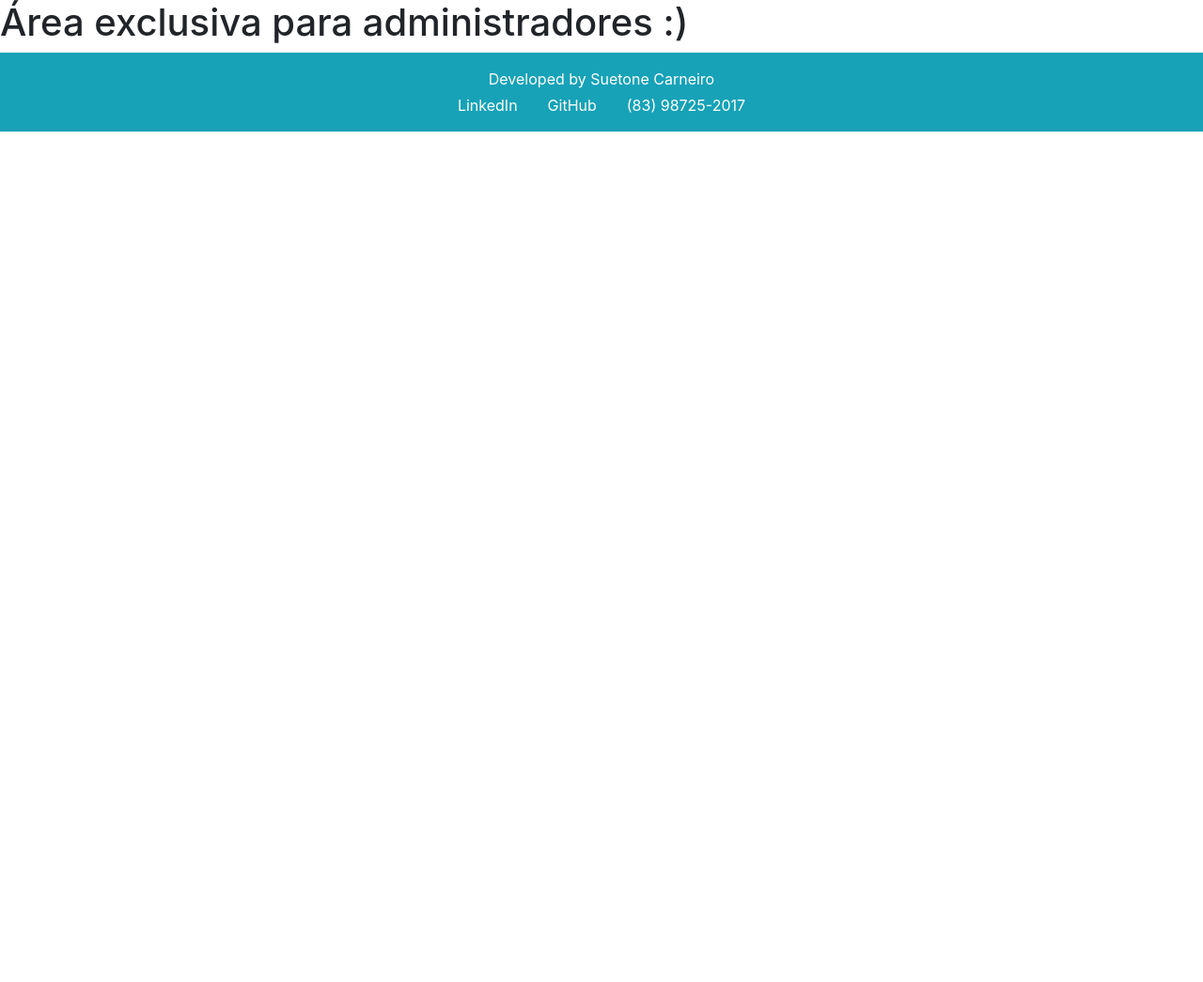
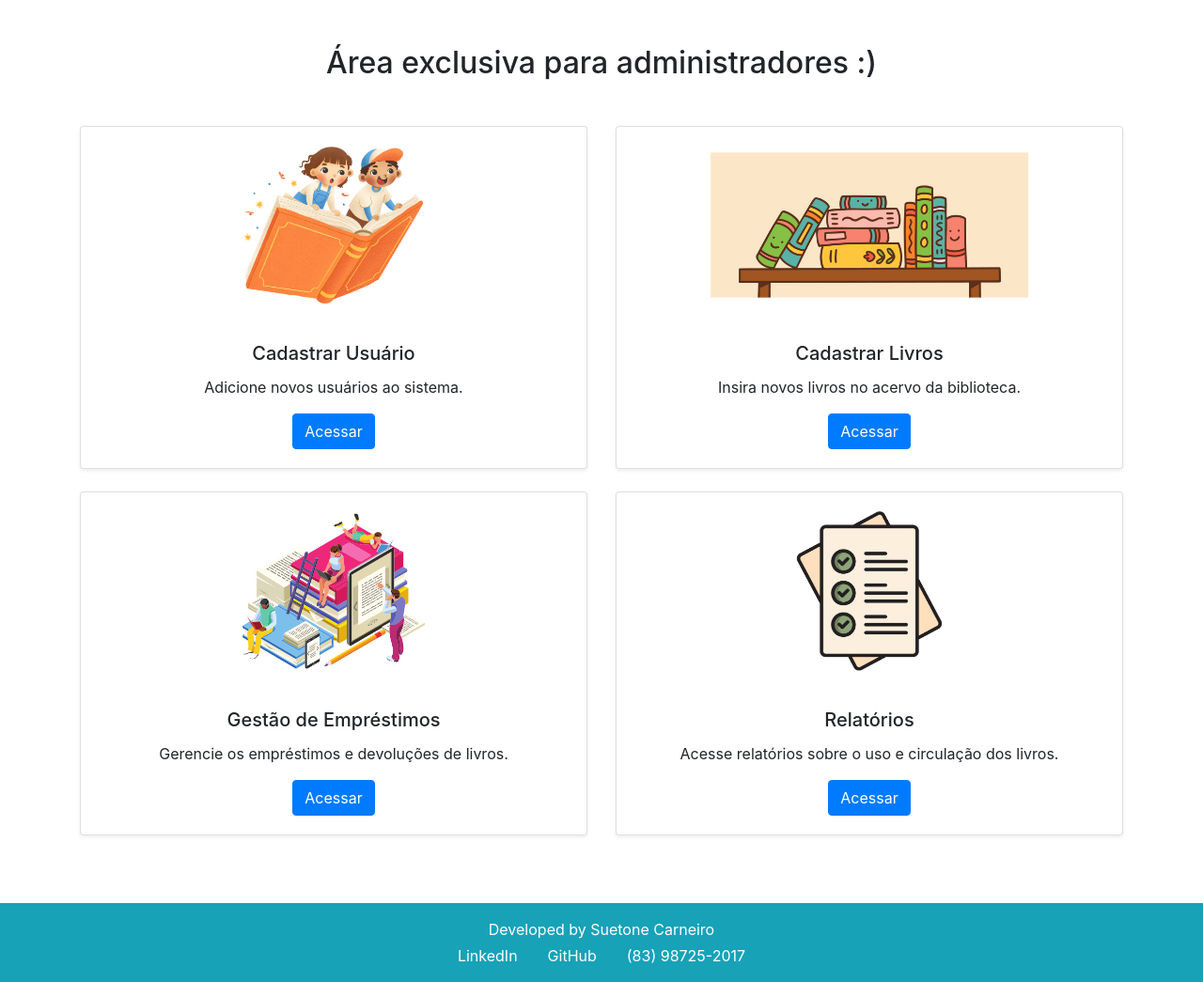
Before and after one commit to SuetoneCarneiro/Genius-Lab-biblioteca, a Django app: template biblioteca/templates/biblioteca/admin-area.html in a window 1280 px wide. Shown: the part 58-1103 px from the top of the page at 94% size. Before the commit the page ends 198 px from the top, so only its background shows below. Run offline with Django 3.2, Linux system fonts and the light colour scheme; the template is opened without the code that fills it, so the values that code supplies are empty; some libraries are stand-ins or nearby versions.

Commit message:
:lipstick: feat: criação do frontend da área do administrador

```diff
--- a/biblioteca/templates/biblioteca/admin-area.html
+++ b/biblioteca/templates/biblioteca/admin-area.html
@@ -14,7 +14,58 @@
 </head>
 <body>
     {% block content %}
-    <h1>Área exclusiva para administradores :)</h1>
+    <div class="container my-5">
+        <h2 class="text-center mb-5">Área exclusiva para administradores :)</h2>
+        <div class="row">
+            <!-- Card 1: Cadastrar Usuário -->
+            <div class="col-md-6 mb-4">
+                <div class="card h-100 text-center shadow-sm">
+                    <img src="{% static 'img/novos-usuarios.png' %}" class="card-img-top p-3" alt="Cadastrar Usuário">
+                    <div class="card-body">
+                        <h5 class="card-title">Cadastrar Usuário</h5>
+                        <p class="card-text">Adicione novos usuários ao sistema.</p>
+                        <a href="#" class="btn btn-primary">Acessar</a>
+                    </div>
+                </div>
+            </div>
+
+            <!-- Card 2: Cadastrar Livros -->
+            <div class="col-md-6 mb-4">
+                <div class="card h-100 text-center shadow-sm">
+                    <img src="{% static 'img/estante2.png' %}" class="card-img-top p-3" alt="Cadastrar Livros">
+                    <div class="card-body">
+                        <h5 class="card-title">Cadastrar Livros</h5>
+                        <p class="card-text">Insira novos livros no acervo da biblioteca.</p>
+                        <a href="#" class="btn btn-primary">Acessar</a>
+                    </div>
+                </div>
+            </div>
+
+            <!-- Card 3: Gestão de Empréstimos -->
+            <div class="col-md-6 mb-4">
+                <div class="card h-100 text-center shadow-sm">
+                    <img src="{% static 'img/emprestimos.png' %}" class="card-img-top p-3" alt="Gestão de Empréstimos">
+                    <div class="card-body">
+                        <h5 class="card-title">Gestão de Empréstimos</h5>
+                        <p class="card-text">Gerencie os empréstimos e devoluções de livros.</p>
+                        <a href="#" class="btn btn-primary">Acessar</a>
+                    </div>
+                </div>
+            </div>
+
+            <!-- Card 4: Relatórios -->
+            <div class="col-md-6 mb-4">
+                <div class="card h-100 text-center shadow-sm">
+                    <img src="{% static 'img/relatorios.png' %}" class="card-img-top p-3" alt="Relatórios">
+                    <div class="card-body">
+                        <h5 class="card-title">Relatórios</h5>
+                        <p class="card-text">Acesse relatórios sobre o uso e circulação dos livros.</p>
+                        <a href="#" class="btn btn-primary">Acessar</a>
+                    </div>
+                </div>
+            </div>
+        </div>
+    </div>
     {% endblock %}
 
 </body>
```
Also changed, not shown: static/img/emprestimos.png (added), static/img/estante.jpg (deleted), static/img/estante2.png (added), static/img/novos-usuarios.png (added), static/img/relatorios.png (added).
